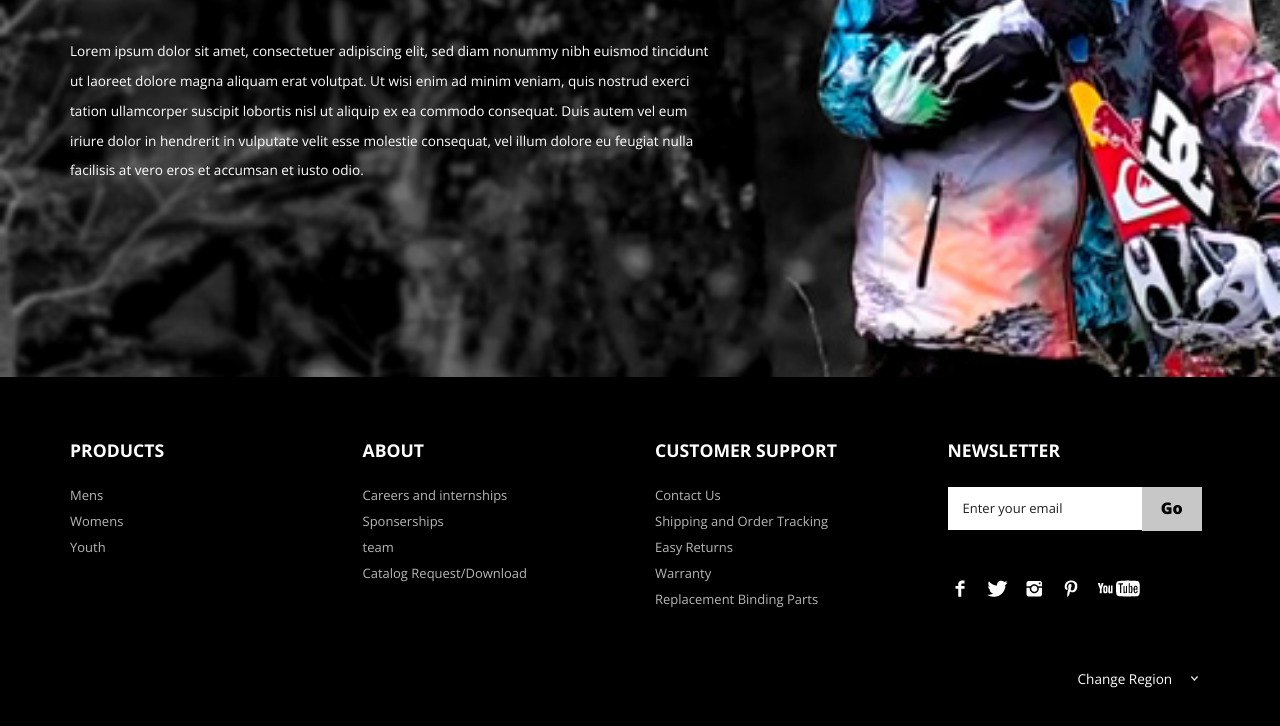
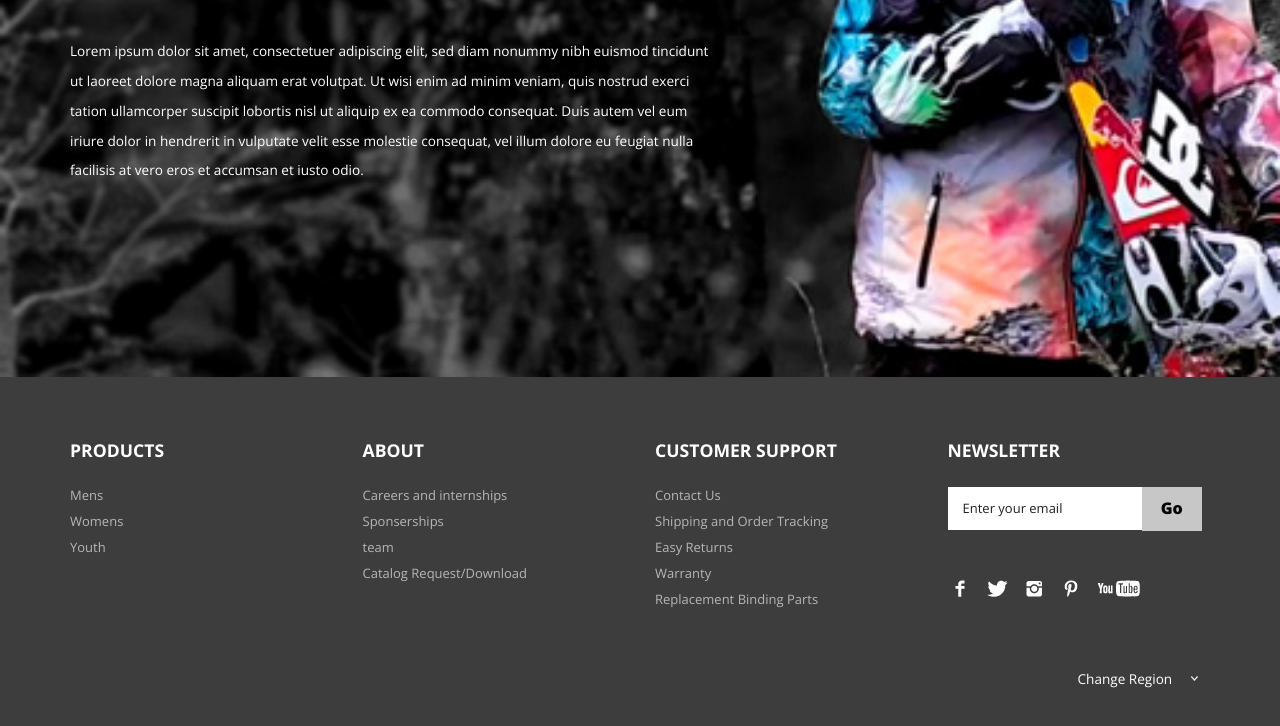
Before and after one commit to axioz115/axioz115.github.io, a plain HTML site: page index.html in a window 1280 px wide. Shown: the part 2230-2956 px from the top of the page. Drawn offline with nearby package versions, Linux system fonts and the light colour scheme.

Commit message:
Update style.css

```diff
--- a/css/style.css
+++ b/css/style.css
@@ -770,7 +770,7 @@ p.m_5{
 }
 /*--footer--*/
 .footer{
-	background:#000;
+	background:#000000c2;
 	padding:5% 0;
 }
 ul.footer_box{
```
